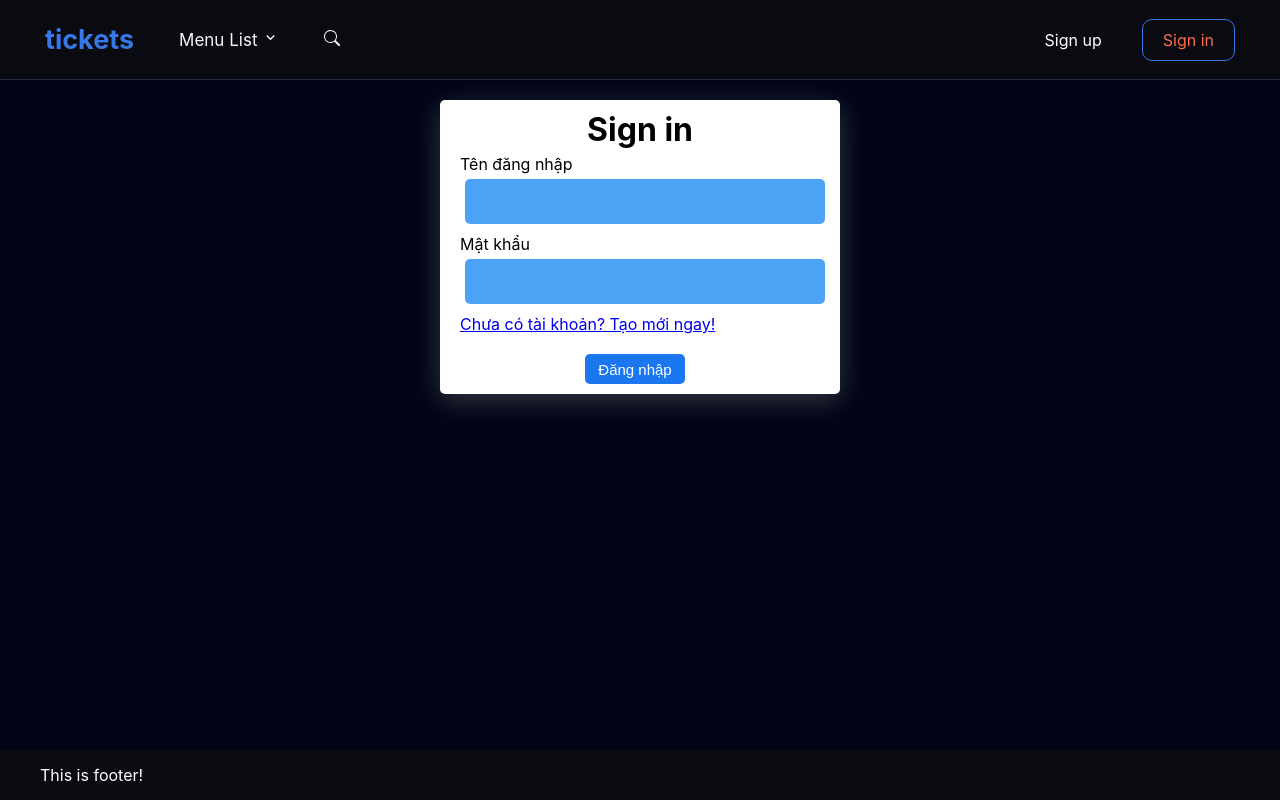
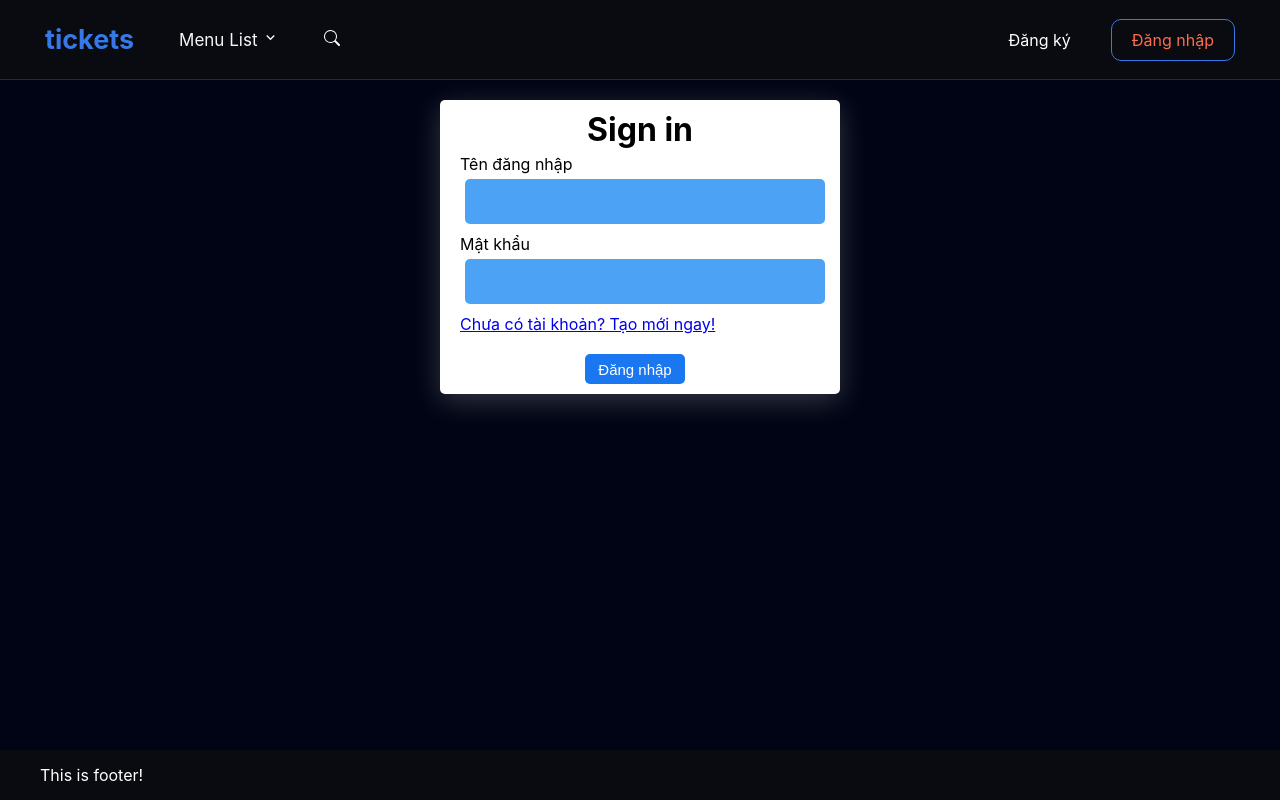
Before and after one commit to xuananh95/Nhom2_Final_Project, a React (Create React App) app: page /sign-in in a window 1280 px wide. Built offline with nearby package versions, Linux system fonts and the light colour scheme.

Commit message:
minor CSS + language changes

```diff
--- a/src/components/Header/index.jsx
+++ b/src/components/Header/index.jsx
@@ -58,12 +58,12 @@ const Header = () => {
             <NavLink style={({isActive}) =>
                   isActive ? activeStyle : undefined} to="/user">Xin chào {currentUser.username}!
             </NavLink>
-            <button onClick={handleLogout}>Logout</button>
+            <button onClick={handleLogout}>Đăng xuất</button>
           </div>
         ) : (
           <div className="header-account header-units">
-            <NavLink style={({ isActive }) => isActive ? activeStyle : undefined} to="/sign-up" className='account-link'>Sign up</NavLink>
-            <NavLink style={({ isActive }) => isActive ? activeStyle : undefined} to="/sign-in" className='account-link sign-up-link'>Sign in</NavLink>
+            <NavLink style={({ isActive }) => isActive ? activeStyle : undefined} to="/sign-up" className='account-link'>Đăng ký</NavLink>
+            <NavLink style={({ isActive }) => isActive ? activeStyle : undefined} to="/sign-in" className='account-link sign-up-link'>Đăng nhập</NavLink>
           </div>
         )
       }
--- a/src/components/Header/styles.css
+++ b/src/components/Header/styles.css
@@ -123,5 +123,6 @@
     padding: 7px 10px;
     border-radius: 10px;
     border: none;
-    background-color:rgb(55, 120, 232)
+    background-color:rgb(55, 120, 232);
+    cursor: pointer;
 }
--- a/src/pages/User/ChangePassword.jsx
+++ b/src/pages/User/ChangePassword.jsx
@@ -40,8 +40,10 @@ const ChangePassword = ({setShowChangePassword, setShowUserInfo}) => {
         localStorage.setItem('currentUser', JSON.stringify(currentUser));
         users.map(c => c.id === currentUser.id ? {...c, password: newPwd} : c);
         localStorage.setItem('users', JSON.stringify(users));
+        toast.success('Đổi mật khẩu thành công!');
         setShowChangePassword(false);
         setShowUserInfo(true);
+
     }
   return (
     <SChangePwd onSubmit={handleSubmit}>
--- a/src/pages/User/EditUserModal.jsx
+++ b/src/pages/User/EditUserModal.jsx
@@ -1,8 +1,7 @@
 import React, { useState, useRef, useEffect } from 'react';
 import { toast } from 'react-toastify';
-import styled from 'styled-components'
-import { validate } from 'uuid';
-import Button, { SButton } from '../../components/Button';
+import styled from 'styled-components';
+import Button from '../../components/Button';
 
 
 
```
